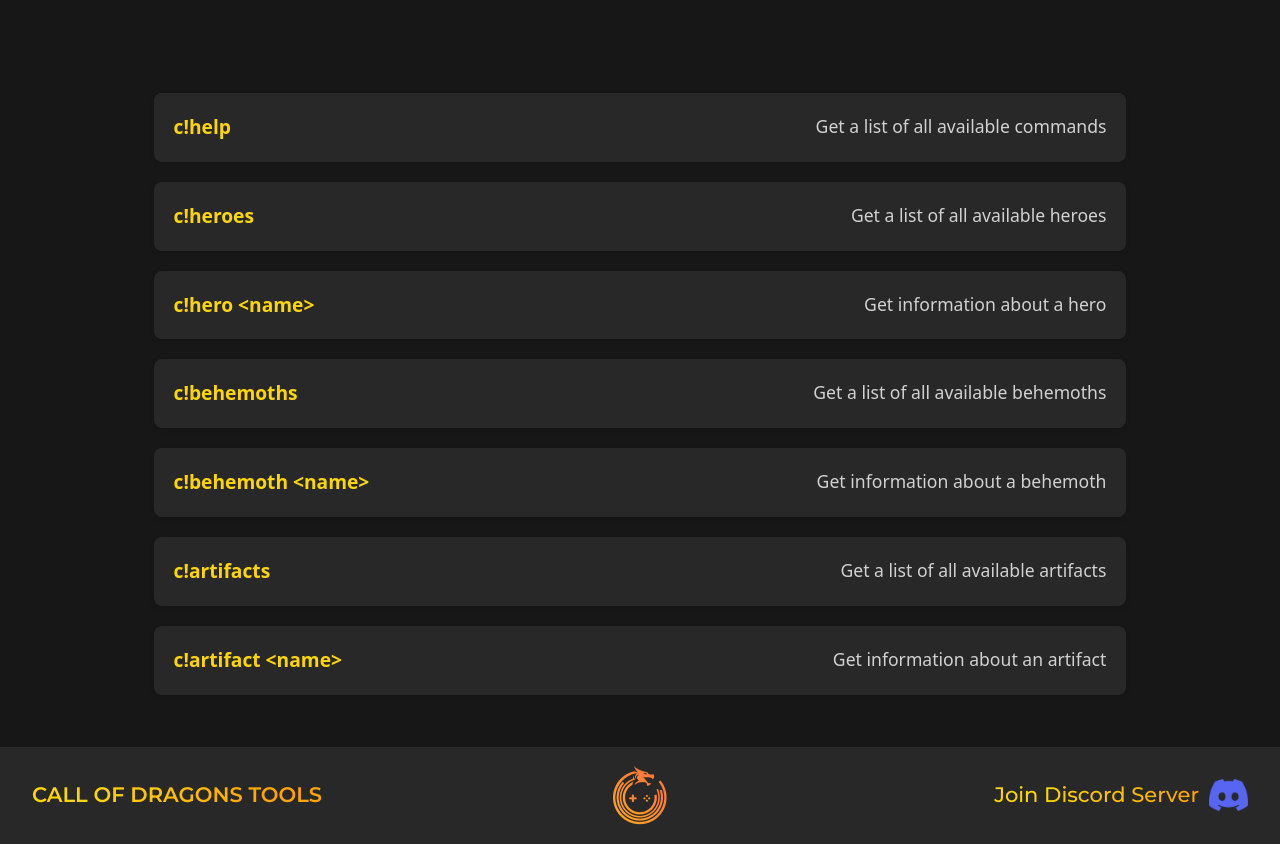
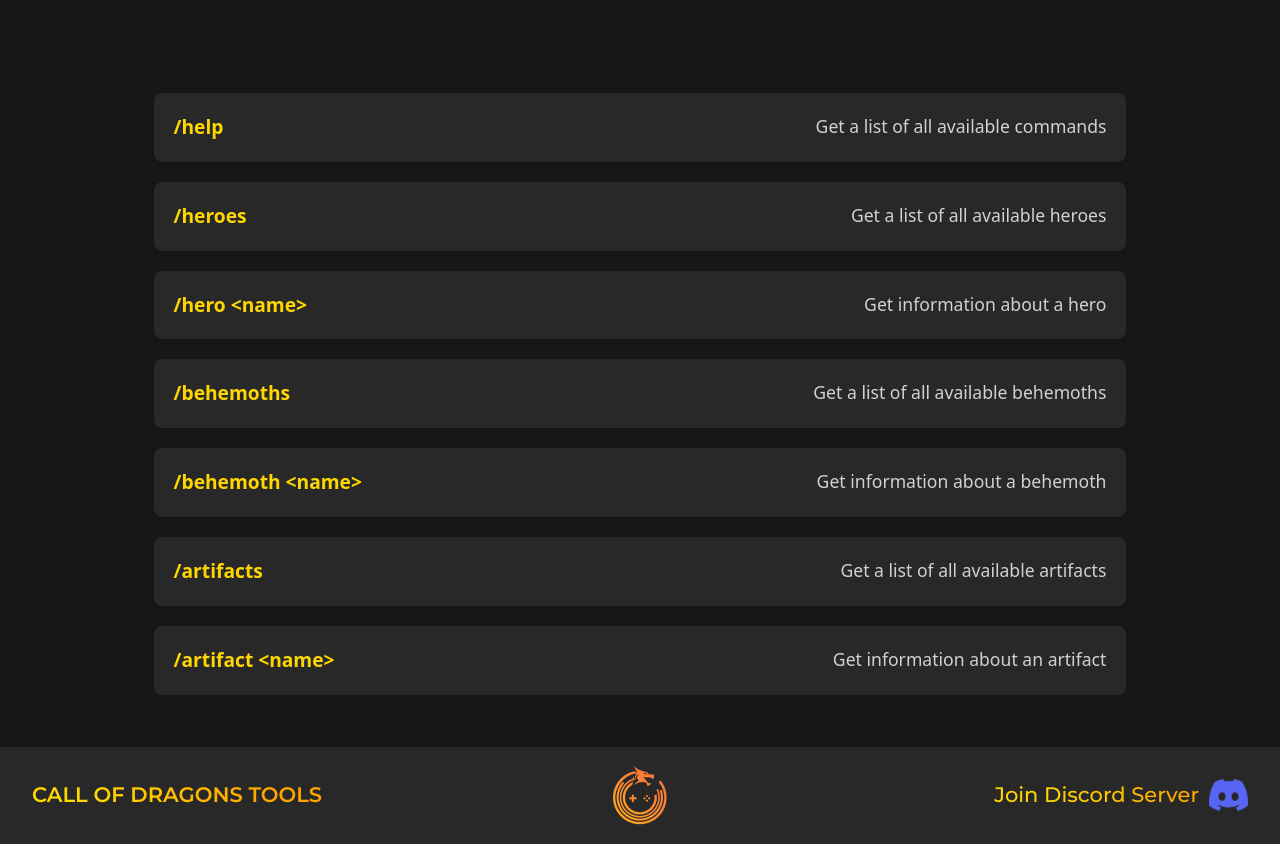
Before and after one commit to cod-tools/cod.tools, a Next.js app: page /wikibot in a window 1280 px wide. Shown: the part 3177-4021 px from the top of the page. Built offline with nearby package versions, Linux system fonts and the light colour scheme.

Commit message:
Updated Commands Prefix

```diff
--- a/src/pages/wikibot/index.js
+++ b/src/pages/wikibot/index.js
@@ -71,31 +71,31 @@
         <h1 className="wiki-section-title">Commands</h1>
         <div className="wiki-command-table">
           <div className="wiki-command-row">
-            <h2 className="wiki-command-name">c!help</h2>
+            <h2 className="wiki-command-name">/help</h2>
             <p className="wiki-command-description">Get a list of all available commands</p>
           </div>
           <div className="wiki-command-row">
-            <h2 className="wiki-command-name">c!heroes</h2>
+            <h2 className="wiki-command-name">/heroes</h2>
             <p className="wiki-command-description">Get a list of all available heroes</p>
           </div>
           <div className="wiki-command-row">
-            <h2 className="wiki-command-name">c!hero &lt;name&gt;</h2>
+            <h2 className="wiki-command-name">/hero &lt;name&gt;</h2>
             <p className="wiki-command-description">Get information about a hero</p>
           </div>
           <div className="wiki-command-row">
-            <h2 className="wiki-command-name">c!behemoths</h2>
+            <h2 className="wiki-command-name">/behemoths</h2>
             <p className="wiki-command-description">Get a list of all available behemoths</p>
           </div>
           <div className="wiki-command-row">
-            <h2 className="wiki-command-name">c!behemoth &lt;name&gt;</h2>
+            <h2 className="wiki-command-name">/behemoth &lt;name&gt;</h2>
             <p className="wiki-command-description">Get information about a behemoth</p>
           </div>
           <div className="wiki-command-row">
-            <h2 className="wiki-command-name">c!artifacts</h2>
+            <h2 className="wiki-command-name">/artifacts</h2>
             <p className="wiki-command-description">Get a list of all available artifacts</p>
           </div>
           <div className="wiki-command-row">
-            <h2 className="wiki-command-name">c!artifact &lt;name&gt;</h2>
+            <h2 className="wiki-command-name">/artifact &lt;name&gt;</h2>
             <p className="wiki-command-description">Get information about an artifact</p>
           </div>
         </div>
```
